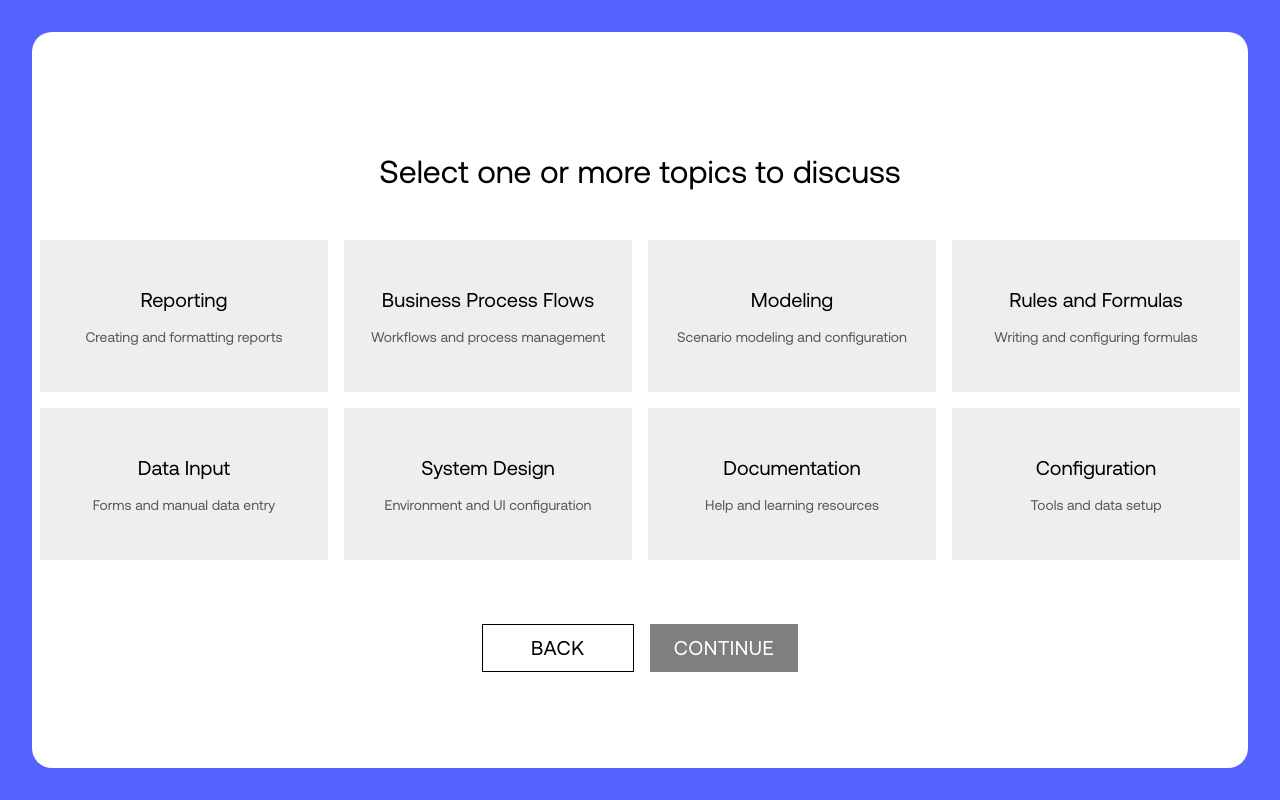
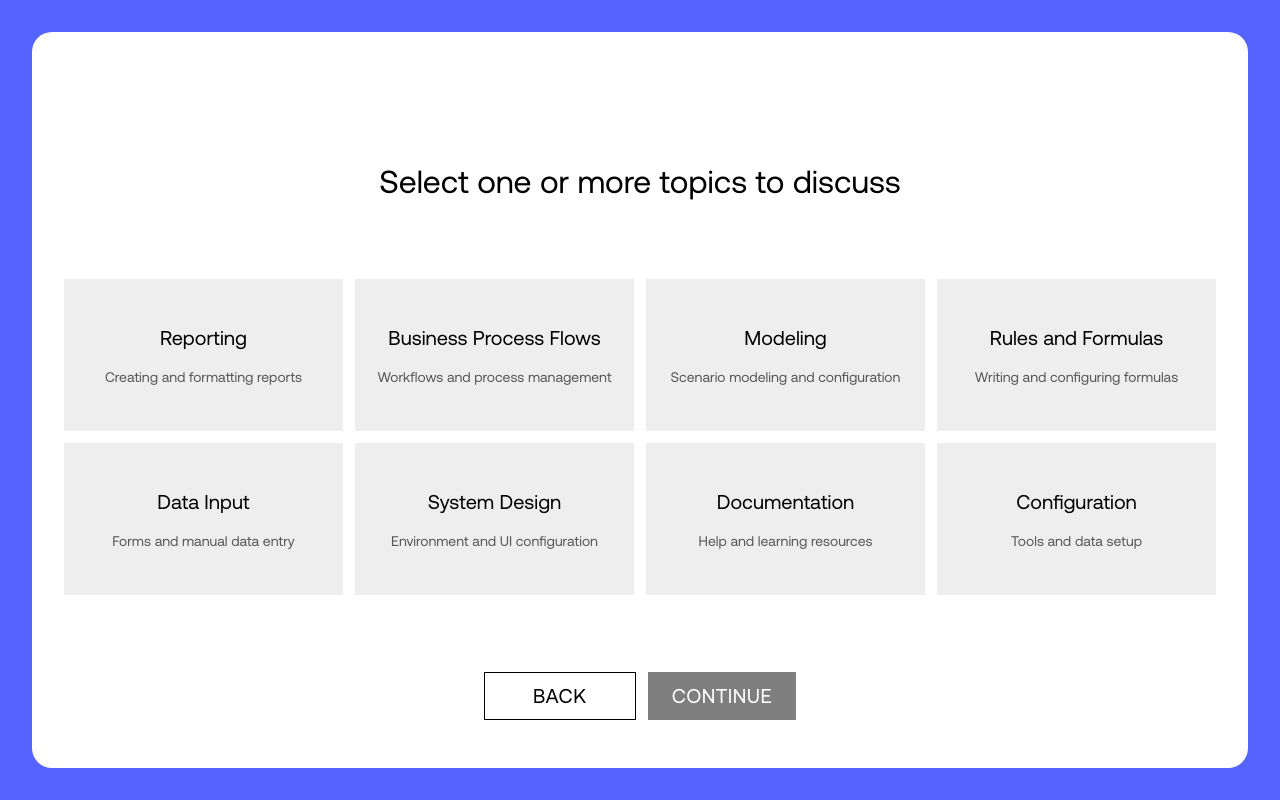
Before and after one commit to kevinhursey/splash-ux-feedback-prototype, a React (Vite) app: page / in a window 1280 px wide. Both pictures are taken after a click on the button "GET STARTED". Built offline with nearby package versions, Linux system fonts and the light colour scheme.

Commit message:
quick update

```diff
--- a/src/App.tsx
+++ b/src/App.tsx
@@ -25,11 +25,13 @@ const AREAS: Area[] = [
     title: 'Reporting',
     description: 'Creating and formatting reports',
     improvements: [
-      'Faster report and dashboard creation',
+      'Faster report creation',
       'Improved report formatting',
       'Easier POV understanding in reports',
-      'Better data visualizations for different user groups',
-      'Dashboards tailored to different user groups',
+      'Better data visualizations',
+      'Easier dashboard creation',
+      'Easier ad hoc report creation',
+      'Other',
     ],
   },
   {
@@ -270,13 +272,13 @@ function App() {
 
   const renderAreaProgress = (compact = false, emptyInner = false) => (
     <div
-      className={`${compact ? 'mb-6' : 'mb-2'} ${
+      className={`w-full min-w-0 max-w-full overflow-x-hidden ${compact ? 'mb-6' : 'mb-2'} ${
         emptyInner ? 'h-0 w-full' : ''
       }`}
       style={emptyInner ? { height: '0px' } : undefined}
     >
       <div
-        className={`flex flex-wrap items-start justify-center ${
+        className={`flex max-w-full min-w-0 flex-wrap items-start justify-center ${
           compact ? 'gap-y-4' : 'gap-y-4'
         } ${emptyInner ? 'h-0' : ''}`}
       >
@@ -287,7 +289,7 @@ function App() {
             return (
               <div key={area.id} className="flex items-start">
                 <div
-                  className={`flex w-[112px] flex-col items-center text-center sm:w-fit ${
+                  className={`flex w-[112px] max-w-full shrink-0 flex-col items-center text-center sm:w-fit ${
                     compact ? 'sm:min-w-[132px]' : 'sm:min-w-[132px]'
                   }`}
                 >
@@ -324,31 +326,27 @@ function App() {
   )
 
   return (
-    <main className="box-border flex h-screen items-center justify-center overflow-hidden bg-[#5564ff] p-4 sm:p-8 md:p-8">
+    <main className="box-border flex h-screen w-full flex-col items-center justify-center overflow-x-hidden overflow-y-hidden bg-[#5564ff] p-4 sm:p-8 md:p-8">
       <section
-        className={`flex h-full w-full max-w-[1470px] flex-col items-center rounded-[20px] bg-white px-5 sm:px-0 ${
+        className={`flex h-[calc(100dvh-2rem)] min-h-0 w-full min-w-0 max-w-[1470px] flex-col items-center overflow-x-hidden overflow-y-hidden rounded-[20px] bg-white px-5 sm:h-[calc(100dvh-4rem)] sm:px-0 md:h-[calc(100dvh-4rem)] ${
           step === 'welcome'
             ? 'py-0 justify-start'
-            : 'py-8 sm:py-12 justify-center'
+            : 'py-8 sm:py-12 justify-start'
         }`}
-        style={{ width: '100%', height: '100%' }}
+        style={{ width: '100%' }}
       >
         <div
-          className={`flex h-full min-h-0 w-full flex-1 flex-col items-center self-stretch ${
-            step === 'welcome' ? 'justify-start' : 'justify-center'
-          }`}
+          className="flex h-full min-h-0 w-full min-w-0 max-w-full flex-1 flex-col items-center self-stretch overflow-visible"
         >
           <div
             key={step}
-            className={`page-step-enter flex h-full min-h-0 w-full flex-1 flex-col items-center ${
-              step === 'welcome' ? 'min-h-0 justify-start' : 'justify-center'
-            }`}
+            className="page-step-enter flex h-full min-h-0 w-full min-w-0 max-w-full flex-1 flex-col items-center overflow-visible"
           >
         {step === 'welcome' && (
-          <div className="grid h-full min-h-0 w-full flex-1 grid-cols-1 items-stretch self-stretch p-0 lg:grid-cols-[1.25fr_1fr] lg:grid-rows-[minmax(0,1fr)]">
-            <div className="mx-auto flex h-full w-full flex-col items-start justify-center gap-8 px-16 py-12">
-              <div className="space-y-6">
-                <h1 className="text-4xl leading-tight font-normal text-black md:text-5xl lg:text-[64px]">
+          <div className="grid min-h-0 h-full w-full min-w-0 max-w-full flex-1 grid-cols-1 items-stretch self-stretch overflow-x-hidden overflow-y-auto p-0 lg:grid-cols-[1.25fr_1fr] lg:grid-rows-[minmax(0,1fr)] lg:overflow-hidden">
+            <div className="mx-auto flex min-h-0 w-full min-w-0 max-w-full flex-col items-start justify-center gap-6 px-6 py-8 sm:gap-8 sm:px-10 sm:py-10 lg:h-full lg:min-h-0 lg:gap-8 lg:px-14 lg:py-12">
+              <div className="w-full min-w-0 space-y-6">
+                <h1 className="text-balance text-4xl leading-tight font-normal text-black md:text-5xl lg:text-[64px]">
                   Share Feedback to Improve OneStream
                 </h1>
                 <p className="max-w-[620px] text-lg leading-[1.4] text-black md:text-xl">
@@ -377,21 +375,16 @@ function App() {
         )}
 
         {step === 'areas' && (
-          <div
-            className="mx-auto flex h-fit w-full max-w-[1152px] flex-col items-center justify-center gap-12"
-            style={{ width: '100%', height: 'fit-content' }}
-          >
-            <div className="mx-auto flex h-fit w-fit flex-col items-center justify-end gap-6 text-center">
+          <div className="mx-auto flex h-full min-h-0 w-full min-w-0 max-w-[1152px] flex-1 flex-col items-center gap-0 overflow-visible sm:gap-0">
+            <div className="mx-auto flex h-[70px] w-full min-w-0 max-w-full shrink-0 flex-col items-center gap-4 text-center sm:gap-4">
               {renderAreaProgress(false, true)}
-              <h2 className="mt-2 flex w-full flex-col items-center justify-start text-3xl leading-tight font-normal text-black md:text-[32px]">
+            </div>
+
+            <div className="mt-3 flex h-[632px] min-h-0 w-full min-w-0 max-w-full flex-1 flex-col items-center justify-start overflow-x-hidden overflow-y-hidden">
+              <h2 className="mt-0 w-full min-w-0 max-w-full text-balance text-center text-3xl leading-tight font-normal text-black md:text-[32px]">
                 Select one or more topics to discuss
               </h2>
-            </div>
-
-            <div
-              className="mt-0 h-fit grid w-[1200px] grid-cols-1 gap-4 [&>button]:w-full sm:grid-cols-2 lg:[grid-template-columns:repeat(4,1fr)] lg:[grid-template-rows:repeat(2,1fr)]"
-              style={{ width: '1200px' }}
-            >
+              <div className="mx-auto mt-8 h-[562px] grid w-full max-w-full auto-rows-min grid-cols-2 grid-rows-[repeat(4,auto)] place-content-center gap-2 sm:gap-3 lg:grid-cols-4 lg:grid-rows-[repeat(2,auto)] [&>button]:min-w-0">
               {AREAS.map((area) => {
                 const isSelected = selectedAreas.includes(area.id)
 
@@ -400,32 +393,33 @@ function App() {
                     key={area.id}
                     type="button"
                     onClick={() => toggleArea(area.id)}
-                    className={`relative flex h-[152px] w-full flex-col items-center justify-center gap-0 rounded-none border-0 px-4 py-0 text-left outline-none ring-offset-white transition hover:-translate-y-[6px] focus-visible:ring-2 focus-visible:ring-black focus-visible:ring-offset-2 ${
+                    className={`relative flex h-[152px] max-h-[152px] min-h-[152px] w-full shrink-0 flex-col items-center justify-center gap-1 self-start overflow-hidden rounded-none border-0 px-2 py-2 text-left outline-none ring-offset-white transition hover:-translate-y-1 focus-visible:ring-2 focus-visible:ring-black focus-visible:ring-offset-2 sm:px-3 sm:py-3 ${
                       isSelected
-                        ? 'bg-white ring-2 ring-black'
+                        ? 'bg-white ring-2 ring-inset ring-black'
                         : 'bg-[#eeeeee] hover:bg-[#d4d4d4]'
                     }`}
                   >
                     {isSelected && (
                       <span
-                        className="absolute top-3 right-3 flex h-7 w-7 items-center justify-center rounded-full bg-black font-['OneStreamFono'] text-sm text-white"
+                        className="absolute top-2 right-2 flex h-6 w-6 items-center justify-center rounded-full bg-black font-['OneStreamFono'] text-xs text-white sm:top-3 sm:right-3 sm:h-7 sm:w-7 sm:text-sm"
                         aria-hidden="true"
                       >
                         {selectedAreas.indexOf(area.id) + 1}
                       </span>
                     )}
-                    <p className="text-[20px] text-center font-normal text-black">
+                    <p className="w-full min-w-0 break-words px-1 text-center text-base font-normal text-black sm:text-lg md:text-[20px]">
                       {area.title}
                     </p>
-                    <p className="mt-3 text-center text-sm leading-5 text-[#575757]">
+                    <p className="mt-1 w-full min-w-0 break-words px-1 text-center text-xs leading-snug text-[#575757] sm:mt-2 sm:text-sm sm:leading-5">
                       {area.description}
                     </p>
                   </button>
                 )
               })}
+              </div>
             </div>
 
-            <div className="mt-auto flex h-20 items-center justify-end gap-4 pt-0">
+            <div className="flex h-20 min-w-0 shrink-0 w-full self-stretch items-center justify-center gap-3 pt-8 text-left align-bottom sm:gap-3">
               <button
                 type="button"
                 onClick={() => setStep('welcome')}
@@ -446,16 +440,18 @@ function App() {
         )}
 
         {step === 'improvements' && currentArea && (
-          <div className="mx-auto flex h-full min-h-0 w-full max-w-[1152px] flex-1 flex-col items-center justify-start gap-0">
-            <div className="mx-auto flex w-fit flex-col gap-4 text-center">
+          <div className="mx-auto flex h-full min-h-0 w-full min-w-0 max-w-[1152px] flex-1 flex-col items-center justify-start gap-0 overflow-x-hidden overflow-y-hidden">
+            <div className="mx-auto flex w-full min-w-0 max-w-full shrink-0 flex-col items-center gap-3 text-center sm:gap-4">
               {renderAreaProgress()}
             </div>
 
-            <div className="mx-auto mt-4 flex h-full w-full max-w-[1152px] flex-col items-center justify-start">
-              <h2 className="mt-2 inline-block w-fit text-center text-3xl leading-tight font-normal text-black md:text-[32px]">
+            <div className="mt-2 flex min-h-0 w-full min-w-0 max-w-full flex-1 flex-col overflow-x-hidden overflow-y-hidden px-0 sm:mt-3">
+              <div className="mx-auto flex h-full min-h-0 w-full min-w-0 max-w-full flex-col items-stretch justify-start">
+              <h2 className="mt-0 w-full min-w-0 max-w-full shrink-0 text-balance text-center text-3xl leading-tight font-normal text-black md:text-[32px]">
                 Select all {currentArea.title.toLowerCase()} topics you&apos;d like to discuss
               </h2>
-              <div className="mt-10 h-fit w-full flex flex-col justify-center gap-3">
+              <div className="improvements-scroll mt-3 min-h-0 w-full min-w-0 max-w-full flex-1 overflow-x-hidden overflow-y-auto overscroll-contain [-webkit-overflow-scrolling:touch] sm:mt-8">
+                <div className="flex w-full min-w-0 max-w-full flex-col justify-start gap-2 sm:gap-2 md:gap-3">
                 {currentArea.improvements.map((improvement) => {
                   const isSelected = currentSelections.includes(improvement)
 
@@ -466,13 +462,13 @@ function App() {
                       onClick={() =>
                         toggleImprovement(currentArea.id, improvement)
                       }
-                      className={`flex min-h-[70px] items-center justify-between gap-4 rounded-none border-0 px-5 py-4 text-left outline-none ring-offset-white transition focus-visible:ring-2 focus-visible:ring-black focus-visible:ring-offset-2 ${
+                      className={`flex min-h-[70px] w-full shrink-0 items-center justify-between gap-2 rounded-none border-2 px-3 py-4 text-left outline-none ring-offset-white transition focus-visible:ring-2 focus-visible:ring-black focus-visible:ring-offset-2 sm:gap-3 sm:px-4 ${
                         isSelected
-                          ? 'bg-white ring-2 ring-black'
-                          : 'bg-[#eeeeee] hover:translate-x-[6px] hover:bg-[#d4d4d4]'
+                          ? 'border-black bg-white'
+                          : 'border-transparent bg-[#eeeeee] hover:bg-[#d4d4d4]'
                       }`}
                     >
-                      <span className="text-lg text-black">{improvement}</span>
+                      <span className="min-w-0 flex-1 break-words text-base leading-snug text-black sm:text-lg">{improvement}</span>
                       {isSelected && (
                         <span className="flex h-7 w-7 shrink-0 items-center justify-center rounded-full bg-black">
                           <svg
@@ -495,10 +491,12 @@ function App() {
                     </button>
                   )
                 })}
+                </div>
+              </div>
               </div>
             </div>
 
-            <div className="mt-auto flex justify-center gap-3 pt-0">
+            <div className="flex w-full min-w-0 max-w-full shrink-0 justify-center gap-3 pt-8 sm:pt-8">
               <button
                 type="button"
                 onClick={handleBackImprovements}
@@ -519,20 +517,19 @@ function App() {
         )}
 
         {step === 'detail' && currentArea && currentDetailImprovement && (
-          <div className="mx-auto flex h-full w-full max-w-[768px] flex-col items-center justify-start gap-6">
-            {renderAreaProgress(true)}
-            <div className="w-full rounded-2xl border border-[#d9deef] p-6 sm:p-10">
-              <p className="text-sm uppercase font-['OneStreamFono'] text-[#475569]">
+          <div className="mx-auto flex h-full min-h-0 w-full min-w-0 max-w-[768px] flex-1 flex-col items-center justify-start gap-3 overflow-x-hidden overflow-y-hidden sm:gap-4">
+            <div className="w-full min-w-0 shrink-0">{renderAreaProgress(true)}</div>
+            <div className="flex min-h-0 w-full min-w-0 max-w-full flex-1 flex-col overflow-x-hidden overflow-y-hidden">
+            <div className="flex min-h-0 w-full min-w-0 max-w-full flex-1 flex-col overflow-x-hidden overflow-y-hidden rounded-2xl border border-[#d9deef] p-4 sm:p-6 md:p-8">
+              <p className="shrink-0 text-sm uppercase font-['OneStreamFono'] text-[#475569]">
                 {currentArea.title}
               </p>
-              <h2 className="mt-2 text-3xl font-normal text-black">
+              <h2 className="mt-2 shrink-0 text-balance text-2xl font-normal text-black sm:text-3xl">
                 {currentDetailImprovement}
               </h2>
-              <label htmlFor="detail" className="mt-8 block text-lg text-black">
-                What would make this better? (optional)
-              </label>
               <textarea
                 id="detail"
+                aria-label="Tell us more (optional)"
                 value={detailsByArea[currentArea.id]?.[currentDetailImprovement] ?? ''}
                 onChange={(event) =>
                   handleImprovementDetailChange(
@@ -541,11 +538,11 @@ function App() {
                     event.target.value,
                   )
                 }
-                className="mt-3 h-56 w-full resize-none rounded-xl border border-[#cbd5e1] px-5 py-4 text-base text-black outline-none focus:border-black focus:ring-2 focus:ring-black"
-                placeholder="Share any details that would help our team."
+                className="mt-4 min-h-[7rem] w-full min-w-0 max-w-full flex-1 resize-none rounded-xl border border-[#cbd5e1] px-4 py-3 text-base text-black outline-none focus:border-black focus:ring-2 focus:ring-black sm:mt-6 sm:min-h-[8rem] sm:px-5 sm:py-4"
+                placeholder="Tell us more (optional)"
               />
 
-              <div className="mt-8 flex flex-col gap-3 sm:flex-row">
+              <div className="mt-4 flex shrink-0 flex-col gap-3 sm:mt-6 sm:flex-row">
                 <button
                   type="button"
                   onClick={handleBackDetails}
@@ -569,12 +566,14 @@ function App() {
                 </button>
               </div>
             </div>
+            </div>
           </div>
         )}
 
         {step === 'thank-you' && (
-          <div className="mx-auto flex h-full max-w-[1152px] items-center justify-center">
-            <div className="w-full max-w-[672px] text-center">
+          <div className="mx-auto flex h-full min-h-0 w-full min-w-0 max-w-[1152px] flex-1 flex-col items-stretch overflow-x-hidden overflow-y-hidden">
+            <div className="flex min-h-0 w-full min-w-0 flex-1 flex-col items-center justify-center overflow-x-hidden overflow-y-hidden px-3 py-4 sm:px-4">
+            <div className="w-full min-w-0 max-w-[672px] text-center">
               <div className="mx-auto flex h-24 w-24 items-center justify-center rounded-full bg-black">
                 <svg
                   className="h-12 w-12 text-white"
@@ -592,21 +591,22 @@ function App() {
                   />
                 </svg>
               </div>
-              <h2 className="mt-6 text-5xl font-normal text-black">Thank You</h2>
-              <p className="mt-4 text-xl text-[#1e293b]">
+              <h2 className="mt-6 text-balance text-4xl font-normal text-black sm:text-5xl">Thank You</h2>
+              <p className="mt-4 text-balance text-lg text-[#1e293b] sm:text-xl">
                 We&apos;ve heard your voice, and it will help us plan for the
                 future.
               </p>
               <button
                 type="button"
                 onClick={resetFlow}
-                className={`${buttonBaseClass} mt-8 w-full max-w-[387px] bg-black text-white enabled:hover:bg-black/75 focus-visible:outline-black`}
+                className={`${buttonBaseClass} mx-auto mt-8 w-full max-w-[387px] bg-black text-white enabled:hover:bg-black/75 focus-visible:outline-black`}
               >
                 RETURN TO START
               </button>
               <p className="mt-6 text-sm text-[#475569]">
                 Local submissions captured: {submissions.length}
               </p>
+            </div>
             </div>
           </div>
         )}
```
Also changed, not shown: src/index.css (+37 -0 lines).
